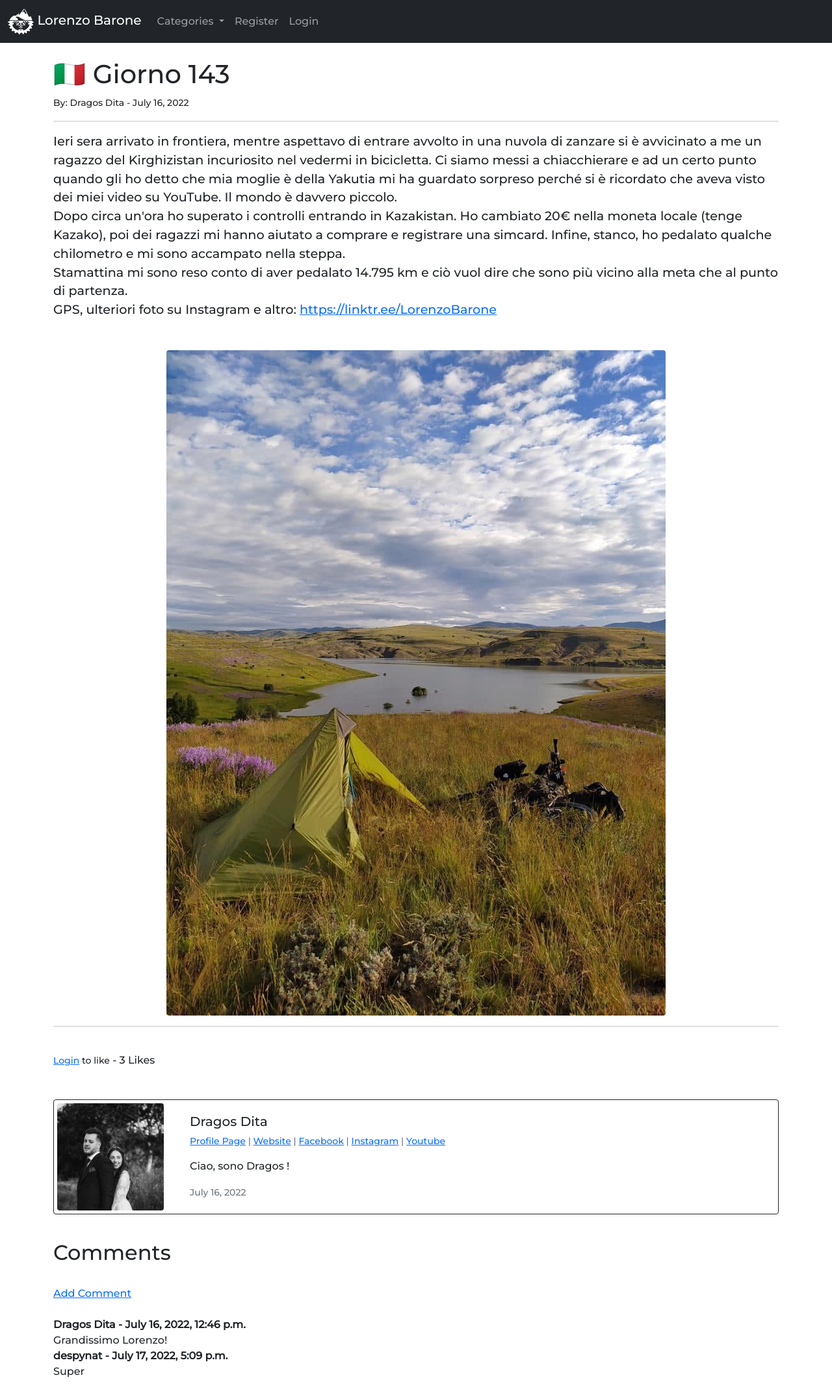
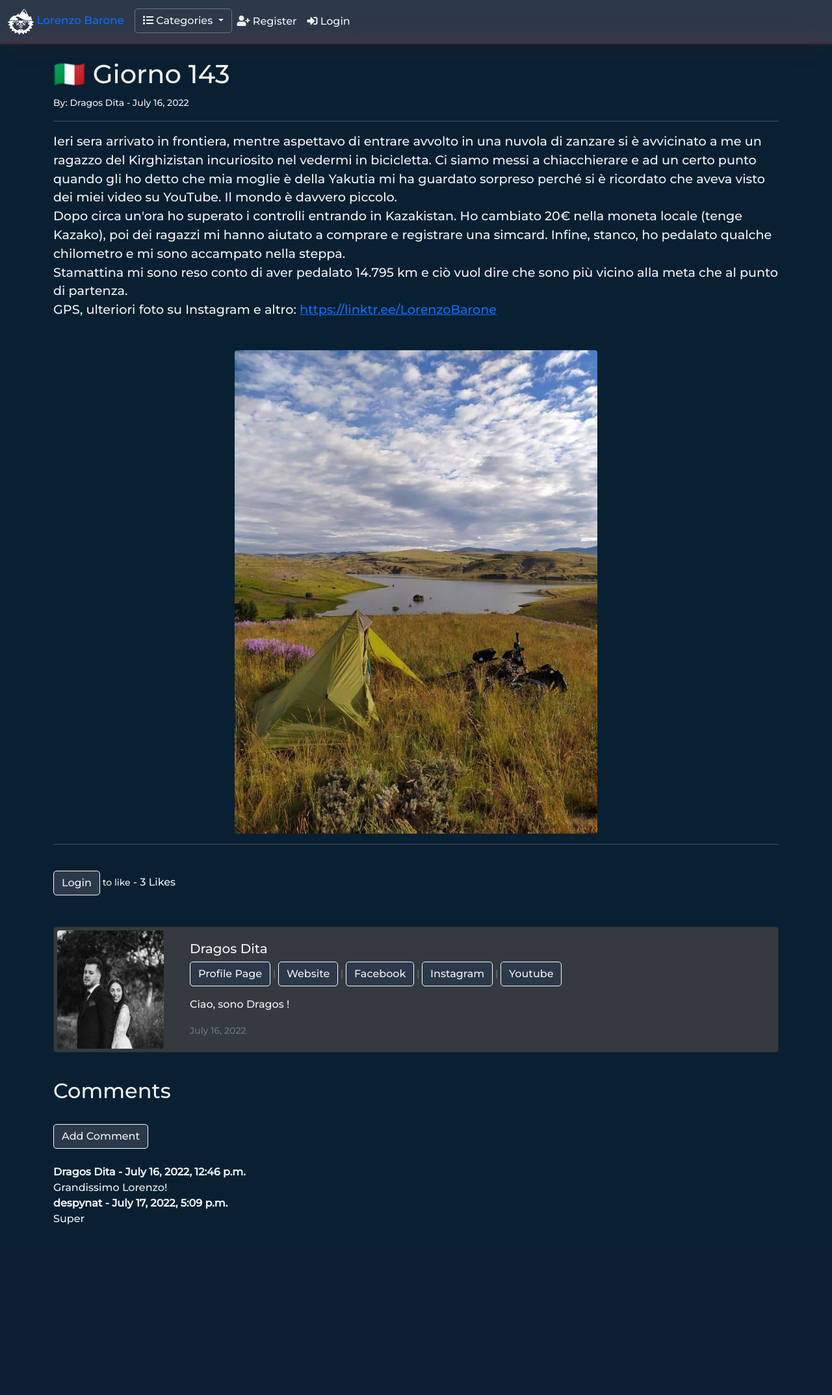
Before and after one commit to DragosDita/lorenzo-barone-master, a Django app: page /article/35 in a window 1280 px wide. Shown: the whole page at 65% size. After the commit the page ends 1885 px from the top, so only its background shows below. Run offline with Django 4.2, Linux system fonts and the light colour scheme; data comes from the database, SQL or seed files in the repository; some libraries are stand-ins or nearby versions.

Commit message:
Different design - FONTEAWESOME

```diff
--- a/blog_lorenzo/settings.py
+++ b/blog_lorenzo/settings.py
@@ -23,7 +23,7 @@ BASE_DIR = os.path.dirname(os.path.dirname(os.path.abspath(__file__)))
 SECRET_KEY = 'django-insecure-f0+a^yui-yxa!_xg!xkn5tje)z5$3jsjvlnu4^8$)4c6wo9_b@'
 
 # SECURITY WARNING: don't run with debug turned on in production!
-DEBUG = False
+DEBUG = True
 
 ALLOWED_HOSTS = ['lorenzobarone98.pythonanywhere.com', '127.0.0.1', 'localhost', 'dragossda.pythonanywhere.com',
                  'lorenzobarone.pythonanywhere.com']
--- a/templates/article_details.html
+++ b/templates/article_details.html
@@ -18,6 +18,17 @@
             width: 100%; /* Adjust as needed */
             height: 100%; /* Adjust as needed */
         }
+
+        .small-image {
+            max-width: 50%;
+            max-height: 50%;
+            cursor: pointer;
+        }
+
+        .dark-card {
+            background-color: #343a40; /* match the color to your site */
+            color: #ffffff; /* Change text color to white for contrast */
+        }
     </style>
 
     <h1>{{ post.title }}</h1>
@@ -28,8 +39,8 @@
 
         {% if user.is_authenticated %}
             {% if user.id == post.author.id %}
-                - <a href="{% url 'update_post' post.pk %}">Edit</a>
-                <a href="{% url 'delete_post' post.pk %}">Delete</a>
+                - <a href="{% url 'update_post' post.pk %}" class="btn btn-outline-light">Edit</a>
+                <a href="{% url 'delete_post' post.pk %}" class="btn btn-outline-light">Delete</a>
             {% endif %}
         {% endif %}
 
@@ -38,8 +49,8 @@
     {{ post.body|safe }}
     <br/><br/>
     {% if post.header_image %}
-        <img src="{{ post.header_image.url }}" class="img-fluid rounded mx-auto d-block">
-
+        <!-- Apply new class to image and add JS to open image in new tab -->
+        <img src="{{ post.header_image.url }}" class="img-fluid rounded mx-auto d-block small-image" onclick="window.open(this.src)">
     {% endif %}
 
     <hr>
@@ -56,14 +67,14 @@
                 </button>
             {% endif %}
         {% else %}
-            <small><a href="{% url 'login' %}">Login</a> to like</small>
+            <small><a href="{% url 'login' %}" class="btn btn-outline-light">Login</a> to like</small>
         {% endif %}
         - {{ total_likes }} Likes
 
     </form>
     <br/><br/>
 
-    <div class="card border-dark mb-3 small-card">
+    <div class="card border-dark mb-3 small-card dark-card">
         <div class="row no-gutter">
             <div class="col-md-2">
                 {% if post.author.profile.profile_pic %}
@@ -82,23 +93,22 @@
                     </h5>
                     <p class="small text-muted">
                         {% if post.author.profile.id %}
-                            <a href="{% url 'show_profile_page' post.author.profile.id %}">Profile Page</a>
+                            <a href="{% url 'show_profile_page' post.author.profile.id %}" class="btn btn-outline-light">Profile Page</a>
                         {% endif %}
 
                         {% if post.author.profile.website_url %}
-                            |  <a href="{{ post.author.profile.website_url }}">Website</a>
+                            |  <a href="{{ post.author.profile.website_url }}" class="btn btn-outline-light">Website</a>
                         {% endif %}
                         {% if post.author.profile.facebook_url %}
-                            | <a href="{{ post.author.profile.facebook_url }}">Facebook</a>
+                            | <a href="{{ post.author.profile.facebook_url }}" class="btn btn-outline-light">Facebook</a>
                         {% endif %}
                         {% if post.author.profile.instagram_url %}
-                            | <a href="{{ post.author.profile.instagram_url }}">Instagram</a>
-                            {% if post.author.profile.youtube_url %}
-                            {% endif %}
-                            | <a href="{{ post.author.profile.youtube_url }}">Youtube</a>
+                            | <a href="{{ post.author.profile.instagram_url }}" class="btn btn-outline-light">Instagram</a>
+                        {% if post.author.profile.youtube_url %}
+                        {% endif %}
+                        | <a href="{{ post.author.profile.youtube_url }}" class="btn btn-outline-light">Youtube</a>
                         {% endif %}
                     </p>
-
 
                     <p class="card-text">
                         {{ post.author.profile.bio }}
@@ -113,10 +123,10 @@
     <h2>Comments</h2>
     <br/>
     {% if not post.comments.all %}
-        No Comments Yet...<a href="{% url 'add_comment' post.pk %}">Add one</a>
+        No Comments Yet...<a href="{% url 'add_comment' post.pk %}" class="btn btn-outline-light">Add one</a>
         <br/><br/>
     {% else %}
-        <a href="{% url 'add_comment' post.pk %} ">Add Comment</a>
+        <a href="{% url 'add_comment' post.pk %}" class="btn btn-outline-light">Add Comment</a>
         <br/><br/>
         {% for comment in post.comments.all %}
             <strong>
--- a/templates/base.html
+++ b/templates/base.html
@@ -11,6 +11,9 @@
     <link href="https://cdn.jsdelivr.net/npm/bootstrap@5.1.3/dist/css/bootstrap.min.css" rel="stylesheet"
           integrity="sha384-1BmE4kWBq78iYhFldvKuhfTAU6auU8tT94WrHftjDbrCEXSU1oBoqyl2QvZ6jIW3" crossorigin="anonymous">
 
+    <!-- FontAwesome -->
+    <link href="https://cdnjs.cloudflare.com/ajax/libs/font-awesome/5.15.3/css/all.min.css" rel="stylesheet">
+
     <style>
         @import url('https://fonts.googleapis.com/css2?family=Montserrat:wght@500&display=swap');
 
@@ -18,17 +21,86 @@
             margin: 0;
             padding: 0;
             font-family: 'Montserrat', sans-serif;
+            color: #f2f2f2; /* Setting default text color to light gray */
         }
 
-
-        /* Footer Styles */
-        .footer {
-            background-color: #343a40; /* Set the desired background color */
-            color: white;
-            padding: 20px;
-            text-align: center;
+        body {
+            background-color: rgb(8, 32, 50);
         }
 
+        /* Enhanced navbar styles */
+        .navbar {
+            background-color: rgb(44, 57, 75);
+            position: relative;
+        }
+
+        .navbar::after {
+            content: "";
+            position: absolute;
+            top: 100%;
+            left: 0;
+            width: 100%;
+            height: 2px;
+            background: #FF4C29;
+            box-shadow: 0 0 20px #FF4C29, 0 0 30px #FF4C29, 0 0 40px #FF4C29, 0 0 50px #FF4C29;
+            animation: glow 8s ease-in-out infinite;
+        }
+
+        @keyframes glow {
+            0%, 100% {
+                opacity: 0;
+            }
+
+            50% {
+                opacity: 1;
+            }
+        }
+
+        /* Button and link styles */
+        .btn, .nav-link {
+            background-color: rgb(44, 57, 75);
+            color: #f2f2f2;
+            transition: all 0.3s ease-in-out;
+            border-radius: 5px; /* Added rounded corners */
+        }
+
+        .btn:hover, .nav-link:hover {
+            background-color: #FF4C29;
+            color: #f2f2f2;
+        }
+
+        .dropdown-menu {
+            background-color: rgb(44, 57, 75);
+        }
+
+        .dropdown-item {
+            color: #f2f2f2;
+            border-radius: 5px; /* Added rounded corners */
+        }
+
+        .dropdown-item:hover {
+            background-color: #FF4C29;
+        }
+
+        /* Title hover style */
+        .navbar-brand {
+            transition: all 0.3s ease-in-out;
+            font-size: 105%; /* Set the initial font-size larger */
+        }
+
+        .navbar-brand:hover {
+            color: #FF4C29;
+            font-size: 120%; /* Reduce font-size to normal on hover */
+        }
+
+        .navbar-brand img {
+            transition: all 0.3s ease-in-out;
+            transform: scale(1); /* Initial scale */
+        }
+
+        .navbar-brand:hover img {
+            transform: scale(1.2); /* Increase size by 20% on hover */
+        }
     </style>
 
     {# logo tab_bar#}
@@ -41,7 +113,7 @@
 
 </head>
 <body>
-<nav class="navbar sticky-top navbar-expand-lg navbar-dark bg-dark ">
+<nav class="navbar sticky-top navbar-expand-lg">
     <div class="container-fluid">
         <a class="navbar-brand" href="{% url 'home' %}">
             <img src="{% static 'lorenzo_barone/images/bianco.png' %}" width="40" height="40"
@@ -56,11 +128,10 @@
                 <!-- Category Menu Code -->
                 {% if cat_menu %}
                     <li class="nav-item dropdown">
-                        <a class="nav-link dropdown-toggle" href="#" id="navbarDropdown" role="button"
-                           data-bs-toggle="dropdown" aria-expanded="false">
-                            Categories
-                        </a>
-                        <div class="dropdown-menu" aria-labelledby="navbarDropdown">
+                        <button class="btn btn-secondary dropdown-toggle" type="button" id="categoryDropdown" data-bs-toggle="dropdown" aria-expanded="false">
+                            <i class="fas fa-list"></i> Categories
+                        </button>
+                        <div class="dropdown-menu" aria-labelledby="categoryDropdown">
                             {% for item in cat_menu %}
                                 <a class="dropdown-item" href="{% url 'category' item|slugify %}">{{ item }}</a>
                             {% endfor %}
@@ -69,7 +140,7 @@
                 {% else %}
                     <li class="nav-item">
                         <a class="nav-link" href="{% url 'category-list' %}">
-                            Categories
+                            <i class="fas fa-list"></i> Categories
                         </a>
                     </li>
                 {% endif %}
@@ -77,12 +148,12 @@
                 {% if user.is_superuser %}
                     <li class="nav-item">
                         <a class="nav-link" href="{% url 'add_category' %}">
-                            Add Category
+                            <i class="fas fa-plus-square"></i> Add Category
                         </a>
                     </li>
                     <li class="nav-item">
                         <a class="nav-link" href="{% url 'add_post' %}">
-                            Add Post
+                            <i class="fas fa-plus-circle"></i> Add Post
                         </a>
                     </li>
                 {% endif %}
@@ -91,12 +162,12 @@
                     <ul class="navbar-nav ml-auto">
                         <li class="nav-item">
                             <a class="nav-link" href="{% url 'register' %}">
-                                Register
+                                <i class="fas fa-user-plus"></i> Register
                             </a>
                         </li>
                         <li class="nav-item">
                             <a class="nav-link" href="{% url 'login' %}">
-                                Login
+                                <i class="fas fa-sign-in-alt"></i> Login
                             </a>
                         </li>
                     </ul>
@@ -107,21 +178,25 @@
                     <li class="nav-item dropdown">
                         <a class="nav-link dropdown-toggle" href="#" id="navbarDropdown" role="button"
                            data-bs-toggle="dropdown" aria-expanded="false">
-                            {{ user.first_name }}
+                            <i class="fas fa-user"></i> {{ user.first_name }}
                             {{ user.last_name }}
                         </a>
                         <div class="dropdown-menu dropdown-menu-right" aria-labelledby="navbarDropdown">
-                            <a class="dropdown-item" href="{% url 'edit_profile' %}">Edit Settings</a>
+                            <a class="dropdown-item" href="{% url 'edit_profile' %}"><i class="fas fa-cogs"></i> Edit
+                                Settings</a>
                             {% if user.profile.id %}
-                                <a class="dropdown-item" href="{% url 'edit_profile_page' user.profile.id %}">Edit
+                                <a class="dropdown-item" href="{% url 'edit_profile_page' user.profile.id %}"><i
+                                        class="fas fa-edit"></i> Edit
                                     Profile Page</a>
-                                <a class="dropdown-item" href="{% url 'show_profile_page' user.profile.id %}">Show
+                                <a class="dropdown-item" href="{% url 'show_profile_page' user.profile.id %}"><i
+                                        class="fas fa-eye"></i> Show
                                     Profile Page</a>
                             {% else %}
-                                <a class="dropdown-item" href="{% url 'create_profile_page' %}">Create Profile Page</a>
+                                <a class="dropdown-item" href="{% url 'create_profile_page' %}"><i
+                                        class="fas fa-plus-circle"></i> Create Profile Page</a>
                             {% endif %}
                             <a class="dropdown-item" href="{% url 'logout' %}">
-                                Logout
+                                <i class="fas fa-sign-out-alt"></i> Logout
                             </a>
                         </div>
                     </li>
```
Also changed, not shown: templates/add_post.html (+31 -5 lines), templates/home.html (+99 -55 lines).
